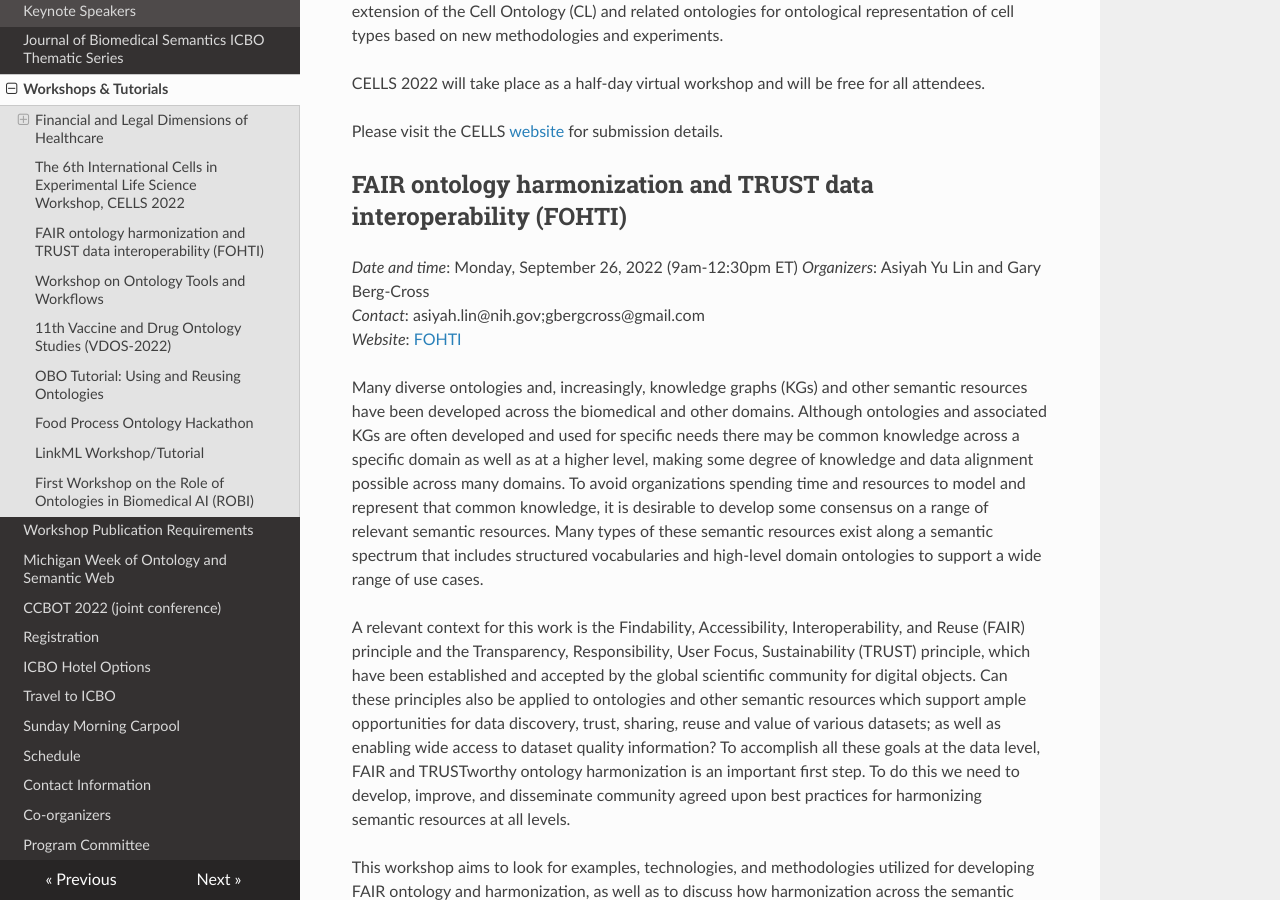
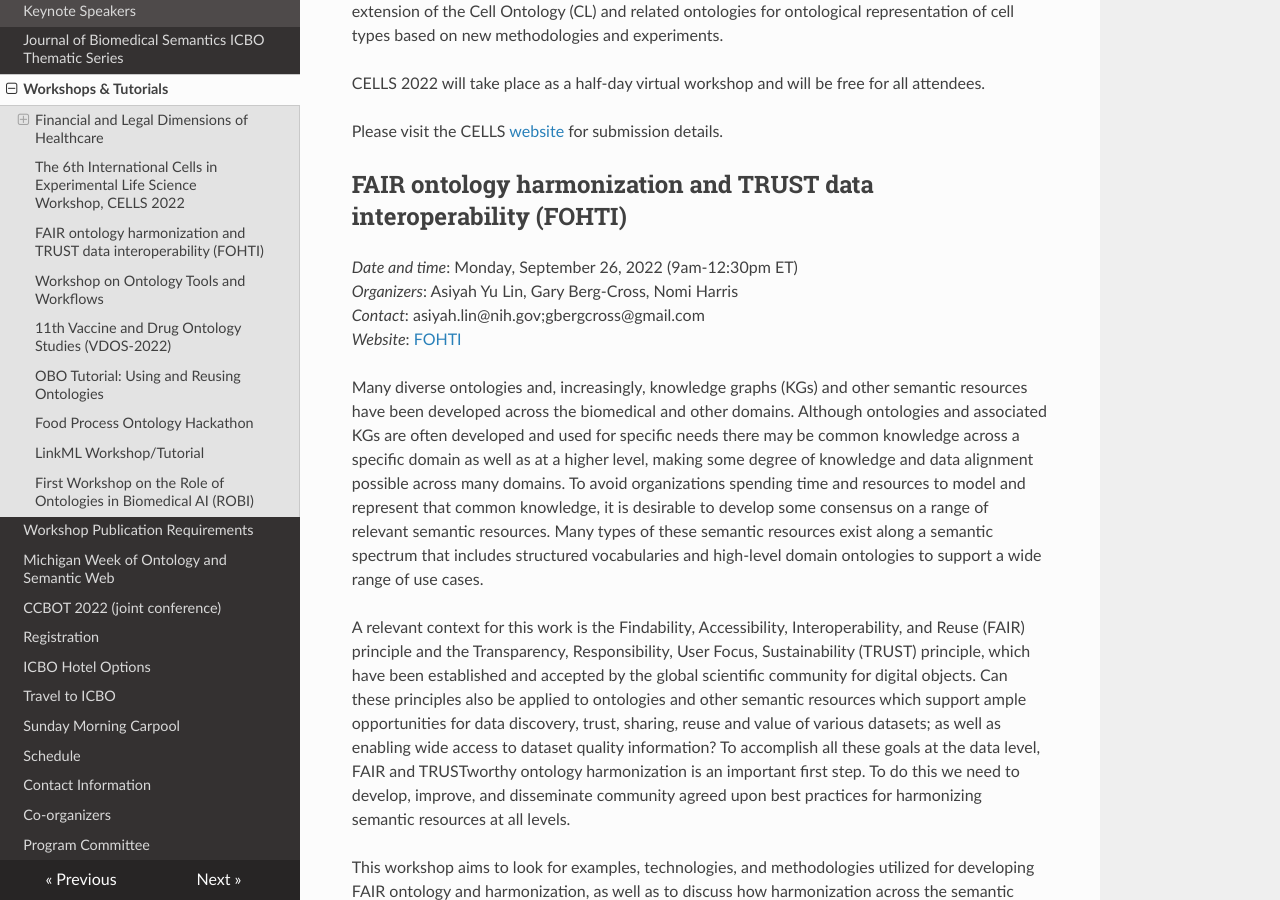
Before and after one commit to johnbeve/BFO-Organization, an MkDocs documentation site: the page built from docs/workshops-and-tutorials.md, in a window 1280 px wide and 900 px high, scrolled down 1320 px. Built offline with MkDocs 1.6.1, drawn with Linux system fonts in a browser that asks for light colours; nearby versions of some CDN libraries.

Commit message:
added missing <br>s

```diff
--- a/docs/workshops-and-tutorials.md
+++ b/docs/workshops-and-tutorials.md
@@ -35,8 +35,8 @@ CELLS 2022 will take place as a half-day virtual workshop and will be free for a
 Please visit the CELLS [website](https://sites.google.com/view/cells-2022-workshop/home) for submission details.
 
 ## FAIR ontology harmonization and TRUST data interoperability (FOHTI)
-*Date and time*: Monday, September 26, 2022 (9am-12:30pm ET)
-*Organizers*: Asiyah Yu Lin and Gary Berg-Cross<br>
+*Date and time*: Monday, September 26, 2022 (9am-12:30pm ET)<br>
+*Organizers*: Asiyah Yu Lin, Gary Berg-Cross, Nomi Harris<br>
 *Contact*: asiyah.lin@nih.gov;gbergcross@gmail.com<br>
 *Website*: [FOHTI](https://github.com/ICBO-conference/icbo2022/blob/main/docs/FOHTI.md)
 
@@ -76,7 +76,7 @@ The Open Biological and Biomedical Ontologies (OBO) community includes hundreds
 A food processing discussion group within the Joint Food Ontology Workgroup has proposed a general OBO Foundry compatible food processing ontology and more specific recipe model which is currently focused on the combination of ingredients, devices, and recipe steps. The recipe model needs to be tested out on real-world recipe databases, to develop the kinds of RDF data structures and queries that are of practical use within food science, but which also have direct application in interoperability with other ontology-driven models of nutrient estimation, food related individual and population health, environmental impact of ingredients, and food supply chain traceability. This workshop aims to create RDF views of other recipe database content from the perspective of OBO Foundry ontologies, including FoodOn, ChEBI, and units of measure ontologies. Hacking can take on a number of challenges including Named Entity Recognition of recipe ingredients in free text recipes, to the representation of multi-component foods such as contained in food composition databases (e.g. world.openfoodfacts.org), to the transformation of semi-normalized recipe databases into pure food process ontology form. Additional work on expanding the recipe ontology representation beyond its “lab bench” purview into more nuanced cultural and historical representation of food knowledge is welcome too!
 
 ## LinkML Workshop/Tutorial
-*Date and time*: Sunday, September 25, 2022 (9am-12pm ET)
+*Date and time*: Sunday, September 25, 2022 (9am-12pm ET)<br>
 *Organizers*: Christopher Mungall, Sierra Moxon, Mark Miller, Nomi Harris and Tim Putnam
 
 The [Linked data Modeling Language](https://linkml.io) is an object-oriented data modeling framework that aims to bring semantic web standards into a familiar modeling paradigm, simplifying the production of FAIR ontology-ready data. It can be used for schematizing a variety of kinds of data, ranging from simple flat checklist-style standards to complex interrelated normalized data utilizing polymorphism/inheritance. One major benefit to LinkML is that the framework provides not only the modeling components but also the software and tools needed to load, output, and validate data conforming to a LinkML model.
```
